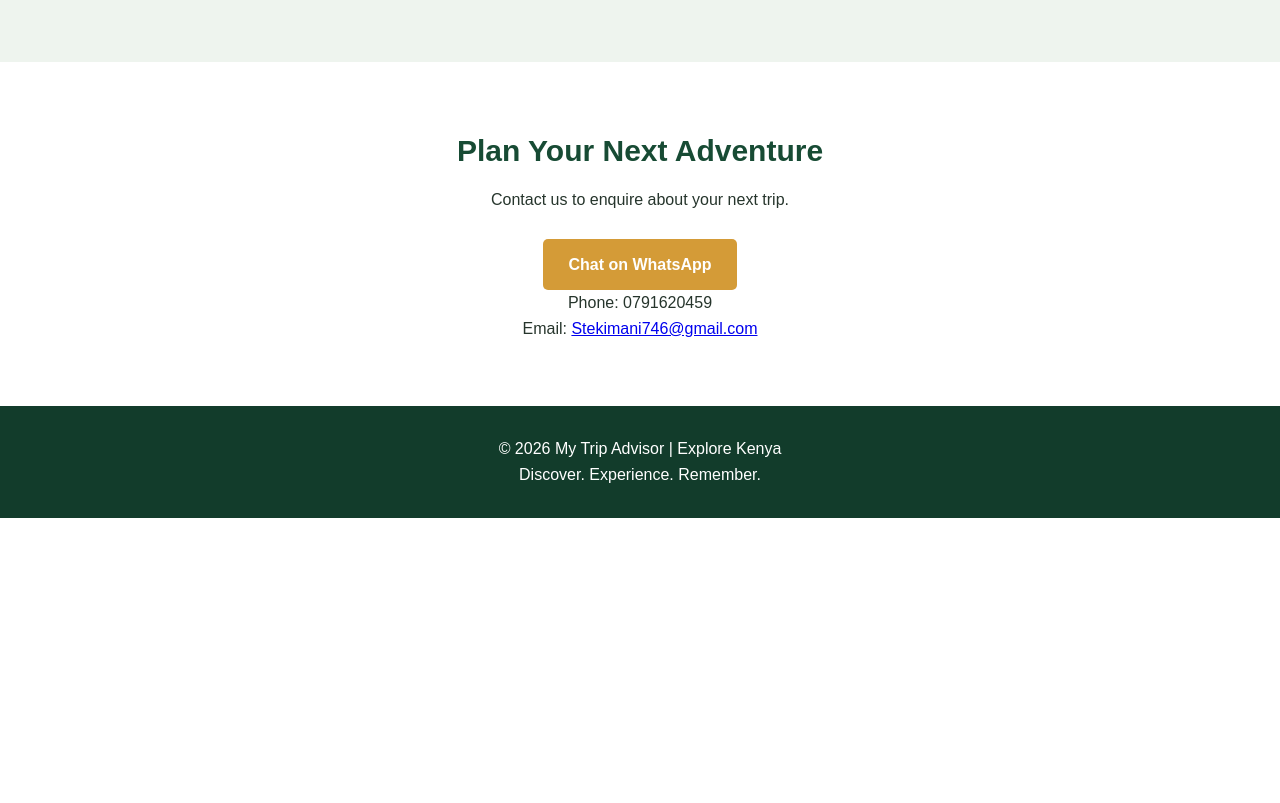
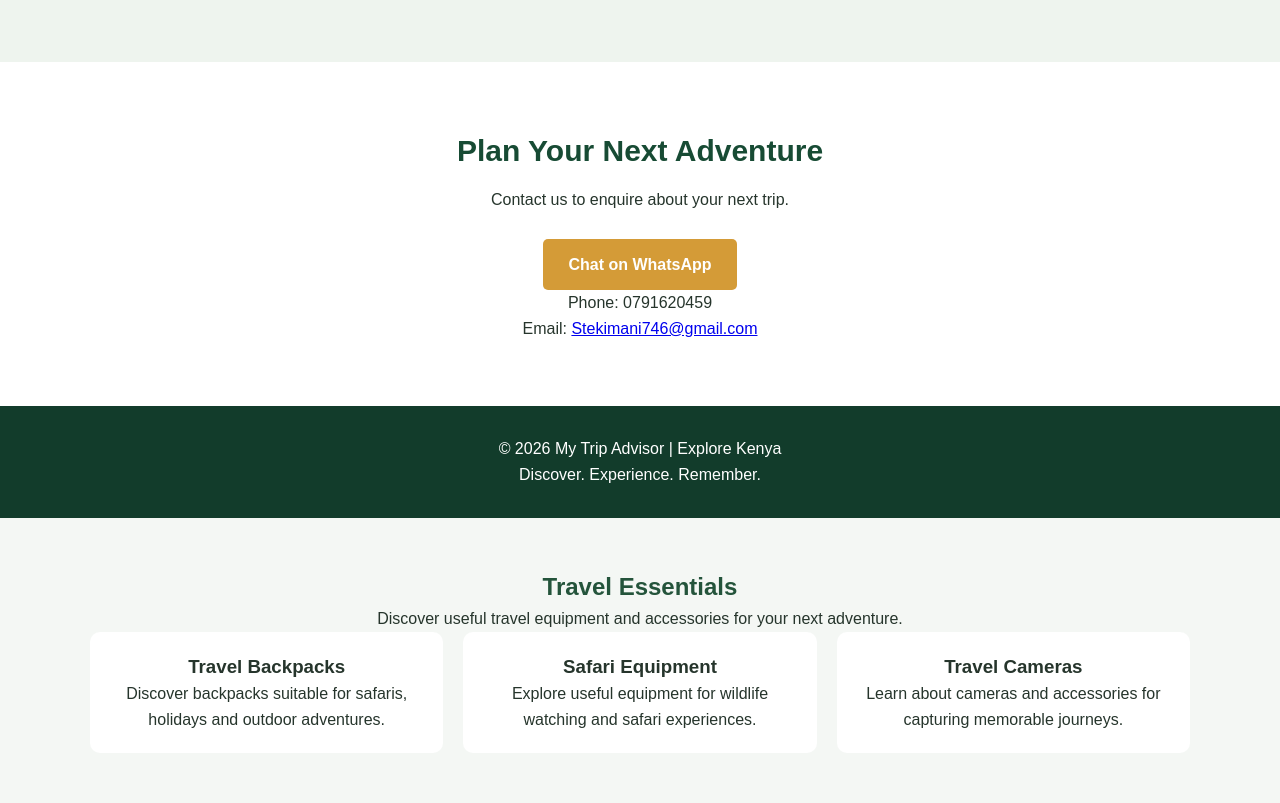
Before and after one commit to stekim122/my-trip-advisor, a plain HTML site: page index.html in a window 1280 px wide. Shown: the part 1419-2222 px from the top of the page. Before the commit the page ends 1937 px from the top, so only its background shows below. Drawn offline with Linux system fonts and the light colour scheme.

Commit message:
Add travel essentials section to index.html
Added a new section for travel essentials featuring articles on backpacks, safari equipment, and cameras.

```diff
--- a/index.html
+++ b/index.html
@@ -195,5 +195,41 @@ Stekimani746@gmail.com
 <p>Discover. Experience. Remember.</p>
 </footer>
 
+<section id="travel-essentials" style="padding:50px 20px; background:#f4f7f4;">
+  <div style="max-width:1100px; margin:auto;">
+    <h2 style="text-align:center; color:#24543b;">
+      Travel Essentials
+    </h2>
+
+    <p style="text-align:center;">
+      Discover useful travel equipment and accessories
+      for your next adventure.
+    </p>
+
+    <div style="display:grid; grid-template-columns:repeat(auto-fit,minmax(230px,1fr)); gap:20px;">
+
+      <article style="background:white; padding:20px; border-radius:10px;">
+        <h3>Travel Backpacks</h3>
+        <p>Discover backpacks suitable for safaris,
+        holidays and outdoor adventures.</p>
+      </article>
+
+      <article style="background:white; padding:20px; border-radius:10px;">
+        <h3>Safari Equipment</h3>
+        <p>Explore useful equipment for wildlife
+        watching and safari experiences.</p>
+      </article>
+
+      <article style="background:white; padding:20px; border-radius:10px;">
+        <h3>Travel Cameras</h3>
+        <p>Learn about cameras and accessories
+        for capturing memorable journeys.</p>
+      </article>
+
+    </div>
+  </div>
+</section>
+</body>
+
 </body>
 </html>
```
